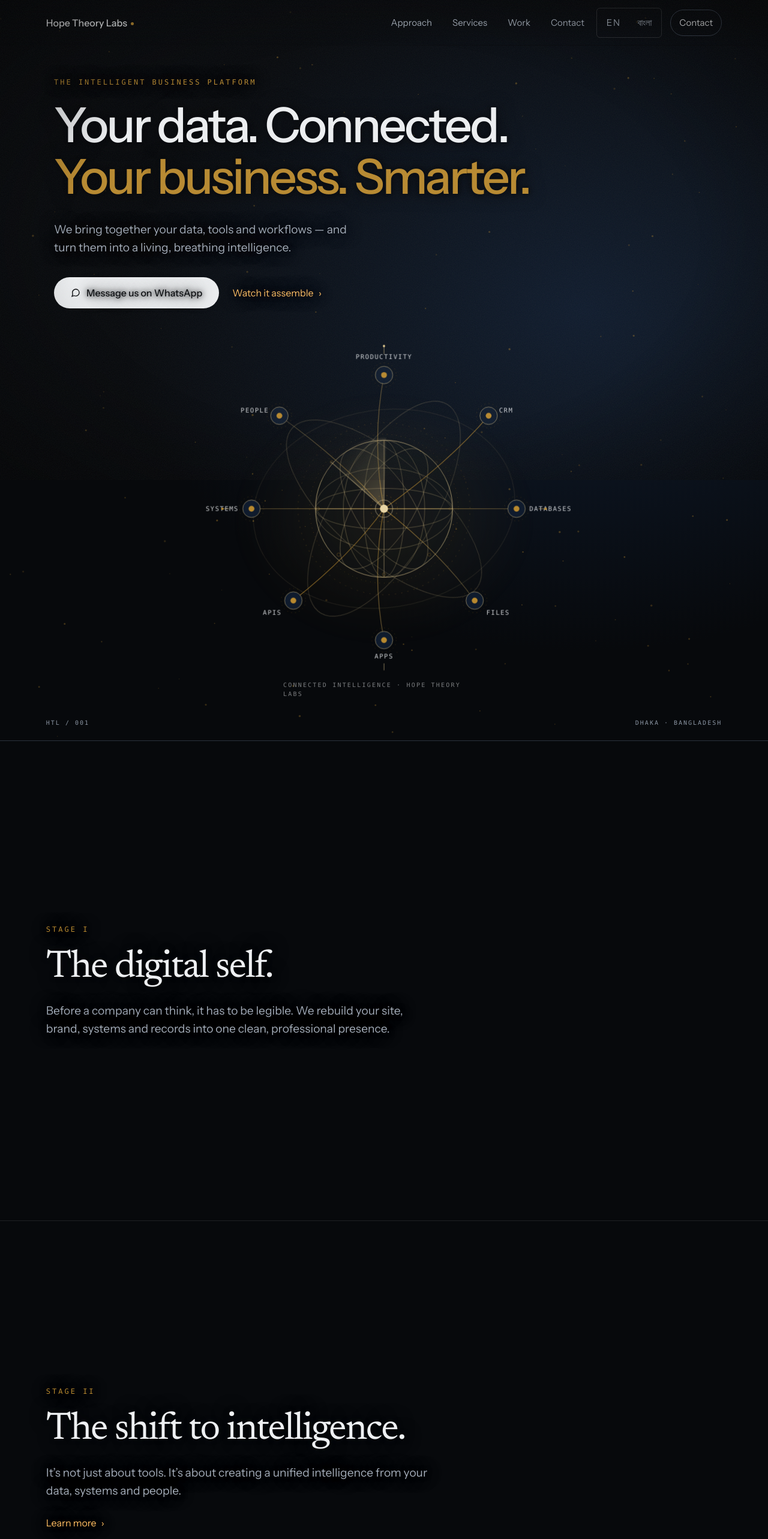
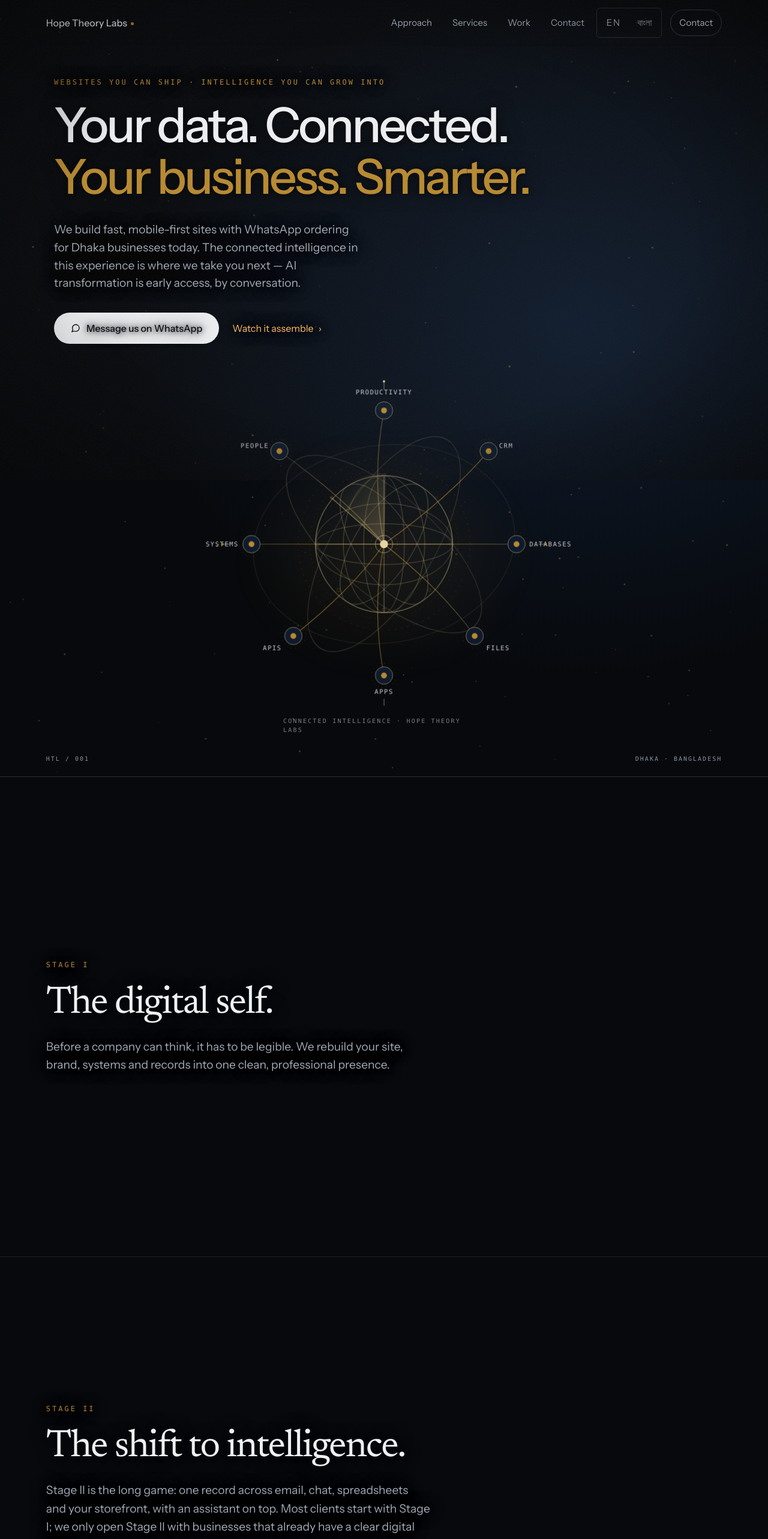
Before and after one commit to FahadIbrahim93/hopetheorylabs-site, a Next.js app: page / in a window 1280 px wide. Shown: the top 2565 px of the page at 60% size. Built offline with nearby package versions, Linux system fonts and the light colour scheme.

Commit message:
Split website and AI positioning in services copy
Clarify the SMB website wedge versus early-access AI work with
separate lanes, hero subheading, and distinct WhatsApp entry points.

Co-authored-by: fshakila <fshakila@our.ecu.edu.au>

```diff
--- a/app/globals.css
+++ b/app/globals.css
@@ -423,14 +423,19 @@ html[data-experience="webgl"] .hero-fallback { opacity:0; }
 .how-step.is-active, .how-step[aria-current="step"] { color:#eef0f2; border-top-color:var(--color-gold); }
 .how-step.is-active b { color:var(--color-gold); }
 .how-step-text { max-width:560px; min-height:90px; margin-top:22px; font-size:18px; line-height:1.55; color:#a3acb8; }
-.services-cols { display:grid; grid-template-columns:repeat(3,1fr); gap:32px; margin-top:42px; max-width:900px; }
-.services-cols div { border-top:1px solid var(--site-line); padding-top:16px; color:#a3acb8; font-size:16px; line-height:1.5; }
-.services-cols b { display:block; font-weight:500; font-size:21px; color:#eef0f2; margin-bottom:8px; }
-.services-cols .tag { margin-top:12px; font-style:normal; }
+.services-intro-text { max-width:640px; margin:20px 0 0; color:#a3acb8; font-size:16px; line-height:1.6; }
+.services-lanes { display:grid; grid-template-columns:repeat(2,minmax(0,1fr)); gap:clamp(28px,5vw,56px); margin-top:42px; max-width:980px; }
+.services-lane { border-top:1px solid var(--site-line); padding-top:18px; }
+.services-lane-label { font-family:var(--font-jetbrains-mono),monospace; font-size:11px; letter-spacing:.14em; text-transform:uppercase; color:#a3acb8; margin:0 0 20px; }
+.services-lane-label .tag { margin-left:8px; font-style:normal; vertical-align:middle; }
+.services-lane-item { margin-bottom:22px; color:#a3acb8; font-size:16px; line-height:1.5; }
+.services-lane-item b { display:block; font-weight:500; font-size:21px; color:#eef0f2; margin-bottom:8px; }
+.services-lane-note { margin:8px 0 0; color:#a3acb8; font-size:15px; line-height:1.6; }
+.services-ai-cta { margin-top:20px; }
 @media (max-width: 900px) {
   section:not(.contact-section) { justify-content:flex-end; padding-bottom:16vh; }
   .how-steps { grid-template-columns:1fr 1fr; }
-  .services-cols { grid-template-columns:1fr; gap:20px; }
+  .services-lanes { grid-template-columns:1fr; gap:32px; }
   .flow-node { font-size:11px; }
   .flow-node i { width:22px; height:22px; }
   .flow-monogram { font-size:30px; }
--- a/components/FeatureGrid.tsx
+++ b/components/FeatureGrid.tsx
@@ -1,23 +1,49 @@
+import { WhatsAppCta } from "./WhatsAppCta";
 import { useContent } from "./LanguageProvider";
 
 export function FeatureGrid() {
   const content = useContent();
+  const { services } = content;
+
   return (
-    <section id="services" className="services-section services-section-html border-b border-paper/10" aria-labelledby="services-heading">
+    <section
+      id="services"
+      className="services-section services-section-html border-b border-paper/10"
+      aria-labelledby="services-heading"
+    >
       <div className="services-inner services-inner-html">
         <div className="services-intro scene-copy">
-          <p className="eyebrow">{content.services.eyebrow}</p>
-          <h2 id="services-heading">{content.services.heading}</h2>
-          <div className="services-cols">
-            {content.services.items.map((item, index) => (
-              <div key={item.title}>
-                <b>{item.title}</b>
-                <span>{item.description}</span>
-                {index === 2 && <em className="tag">{content.services.earlyAccessTag}</em>}
-              </div>
-            ))}
+          <p className="eyebrow">{services.eyebrow}</p>
+          <h2 id="services-heading">{services.heading}</h2>
+          <p className="services-intro-text">{services.intro}</p>
+          <div className="services-lanes">
+            <div id="services-website" className="services-lane">
+              <p className="services-lane-label">{services.websiteLane.label}</p>
+              {services.websiteLane.items.map((item) => (
+                <div key={item.title} className="services-lane-item">
+                  <b>{item.title}</b>
+                  <span>{item.description}</span>
+                </div>
+              ))}
+              <p className="services-lane-note">{services.websiteLane.note}</p>
+            </div>
+            <div id="services-ai" className="services-lane services-lane-ai">
+              <p className="services-lane-label">
+                {services.aiLane.label}{" "}
+                <em className="tag">{services.aiLane.tag}</em>
+              </p>
+              {services.aiLane.items.map((item) => (
+                <div key={item.title} className="services-lane-item">
+                  <b>{item.title}</b>
+                  <span>{item.description}</span>
+                </div>
+              ))}
+              <p className="services-lane-note">{services.aiLane.note}</p>
+              <WhatsAppCta href={services.aiLane.whatsappLink} className="services-ai-cta">
+                {services.aiLane.whatsappCta}
+              </WhatsAppCta>
+            </div>
           </div>
-          <p className="founding-note">{content.services.founding}</p>
         </div>
       </div>
     </section>
--- a/components/ShiftSection.tsx
+++ b/components/ShiftSection.tsx
@@ -9,7 +9,7 @@ export function ShiftSection() {
           <p className="eyebrow">{story.shiftEyebrow}</p>
           <h2 id="shift-heading">{story.shiftHeading}</h2>
           <p>{story.shiftText}</p>
-          <a className="text-link" href="#services">
+          <a className="text-link" href="#services-website">
             {story.shiftCta} <span aria-hidden="true">›</span>
           </a>
         </div>
--- a/content/bn.ts
+++ b/content/bn.ts
@@ -11,7 +11,17 @@ export const bn: SiteContent = {
   hero: { ...en.hero, coreNodes: [...en.hero.coreNodes], coreNodeDetails: [...en.hero.coreNodeDetails] },
   story: { ...en.story, flowItems: en.story.flowItems.map((item) => ({ ...item })) },
   howItWorks: { ...en.howItWorks, steps: en.howItWorks.steps.map((item) => ({ ...item })) },
-  services: { ...en.services, items: en.services.items.map((item) => ({ ...item })) },
+  services: {
+    ...en.services,
+    websiteLane: {
+      ...en.services.websiteLane,
+      items: en.services.websiteLane.items.map((item) => ({ ...item })),
+    },
+    aiLane: {
+      ...en.services.aiLane,
+      items: en.services.aiLane.items.map((item) => ({ ...item })),
+    },
+  },
   work: { ...en.work, phoneItems: [...en.work.phoneItems] },
   contact: { ...en.contact },
   footer: { ...en.footer, ticker: [...en.footer.ticker] },
--- a/content/en.ts
+++ b/content/en.ts
@@ -1,5 +1,5 @@
 import type { SiteContent } from "./types";
-import { whatsappLink, whatsappOrderLink } from "./types";
+import { whatsappAiLink, whatsappLink, whatsappOrderLink } from "./types";
 
 export const en: SiteContent = {
   header: {
@@ -13,9 +13,10 @@ export const en: SiteContent = {
     whatsapp: "WhatsApp", menu: "Menu", skip: "Skip to content", language: "Site language",
   },
   hero: {
-    eyebrow: "The intelligent business platform",
+    eyebrow: "Websites you can ship · Intelligence you can grow into",
     heading: "Your data. Connected. / Your business. Smarter.",
-    subheading: "We bring together your data, tools and workflows — and turn them into a living, breathing intelligence.",
+    subheading:
+      "We build fast, mobile-first sites with WhatsApp ordering for Dhaka businesses today. The connected intelligence in this experience is where we take you next — AI transformation is early access, by conversation.",
     primaryCta: "Message us on WhatsApp", whatsappLink: whatsappOrderLink,
     secondaryCta: "Watch it assemble", secondaryHref: "#method",
     coreDescription: "An animated intelligence core connects websites, CRM, databases, files, apps, APIs, systems and people.",
@@ -36,8 +37,9 @@ export const en: SiteContent = {
     methodEyebrow: "Stage I", methodHeading: "The digital self.",
     methodText: "Before a company can think, it has to be legible. We rebuild your site, brand, systems and records into one clean, professional presence.",
     shiftEyebrow: "Stage II", shiftHeading: "The shift to intelligence.",
-    shiftText: "It’s not just about tools. It’s about creating a unified intelligence from your data, systems and people.",
-    shiftCta: "Learn more",
+    shiftText:
+      "Stage II is the long game: one record across email, chat, spreadsheets and your storefront, with an assistant on top. Most clients start with Stage I; we only open Stage II with businesses that already have a clear digital self.",
+    shiftCta: "Compare both paths",
     flowEyebrow: "The living platform", flowHeading: "Everything you run, in one living flow.",
     flowText: "Eight kinds of source feed one connected record. Signals travel from each source into the core, and answers travel back out to the people and tools that need them.",
     flowHint: "Select a source to trace its connection.",
@@ -57,14 +59,38 @@ export const en: SiteContent = {
     ],
   },
   services: {
-    eyebrow: "What we build", heading: "Three disciplines, one outcome.",
-    items: [
-      { title: "Websites", description: "Fast, mobile-first sites with WhatsApp ordering and cash on delivery. From ৳25,000." },
-      { title: "AI integrations", description: "Agents and automations wired into the tools you already run." },
-      { title: "AI transformation", description: "A digital self first, then one living intelligence across every data source." },
-    ],
-    founding: "Founding clients pay ৳15,000, in exchange for a short review and permission to show the site. AI work is by conversation: ask us if you’re curious.",
-    earlyAccessTag: "Early access",
+    eyebrow: "What we build",
+    heading: "Two paths. Start where you are.",
+    intro:
+      "Need orders on WhatsApp this month? Start with a website. Curious about agents and connected data? That’s a separate conversation — we’ll tell you honestly if we’re the right fit.",
+    websiteLane: {
+      label: "Start here · Available now",
+      items: [
+        {
+          title: "Websites",
+          description:
+            "Fast, mobile-first sites with WhatsApp ordering and cash on delivery. From ৳25,000 — founding clients ৳15,000 with a short review and permission to show the site.",
+        },
+      ],
+      note: "We build a free concept first. You try it on your phone; if you like it, we set it up on your domain.",
+    },
+    aiLane: {
+      label: "Roadmap · Early access",
+      tag: "Early access",
+      items: [
+        {
+          title: "AI integrations",
+          description: "Agents and automations wired into the tools you already run — scoped after we understand your stack.",
+        },
+        {
+          title: "AI transformation",
+          description: "Digital self first, then one living intelligence across your data sources. Founding partners only while we refine the offer.",
+        },
+      ],
+      note: "No public pricing yet. We don’t sell AI retainers from this page — message us with the workflow you want to fix.",
+      whatsappCta: "Ask about AI on WhatsApp",
+      whatsappLink: whatsappAiLink,
+    },
   },
   whatYouGet: {
     heading: "What you get",
--- a/content/types.ts
+++ b/content/types.ts
@@ -18,9 +18,22 @@ export interface SiteContent {
   };
   howItWorks: { eyebrow: string; heading: string; steps: { label: string; description: string }[] };
   services: {
-    eyebrow: string; heading: string;
-    items: { title: string; description: string }[];
-    founding: string; earlyAccessTag: string;
+    eyebrow: string;
+    heading: string;
+    intro: string;
+    websiteLane: {
+      label: string;
+      items: { title: string; description: string }[];
+      note: string;
+    };
+    aiLane: {
+      label: string;
+      tag: string;
+      items: { title: string; description: string }[];
+      note: string;
+      whatsappCta: string;
+      whatsappLink: string;
+    };
   };
   whatYouGet: { heading: string; items: string[] };
   speedSlider: { label: string; before: string; after: string; aria: string };
@@ -38,4 +51,6 @@ export interface SiteContent {
   footer: { text: string; ticker: string[] };
 }
 export const whatsappOrderLink = "https://wa.me/8801718463471?text=Hi%20Hope%20Theory%20Labs%2C%20I%27d%20like%20a%20free%20website%20concept";
+export const whatsappAiLink =
+  "https://wa.me/8801718463471?text=Hi%20Hope%20Theory%20Labs%2C%20I%27d%20like%20to%20talk%20about%20AI%20integrations%20or%20transformation.";
 export const whatsappLink = "https://wa.me/8801718463471";
```
